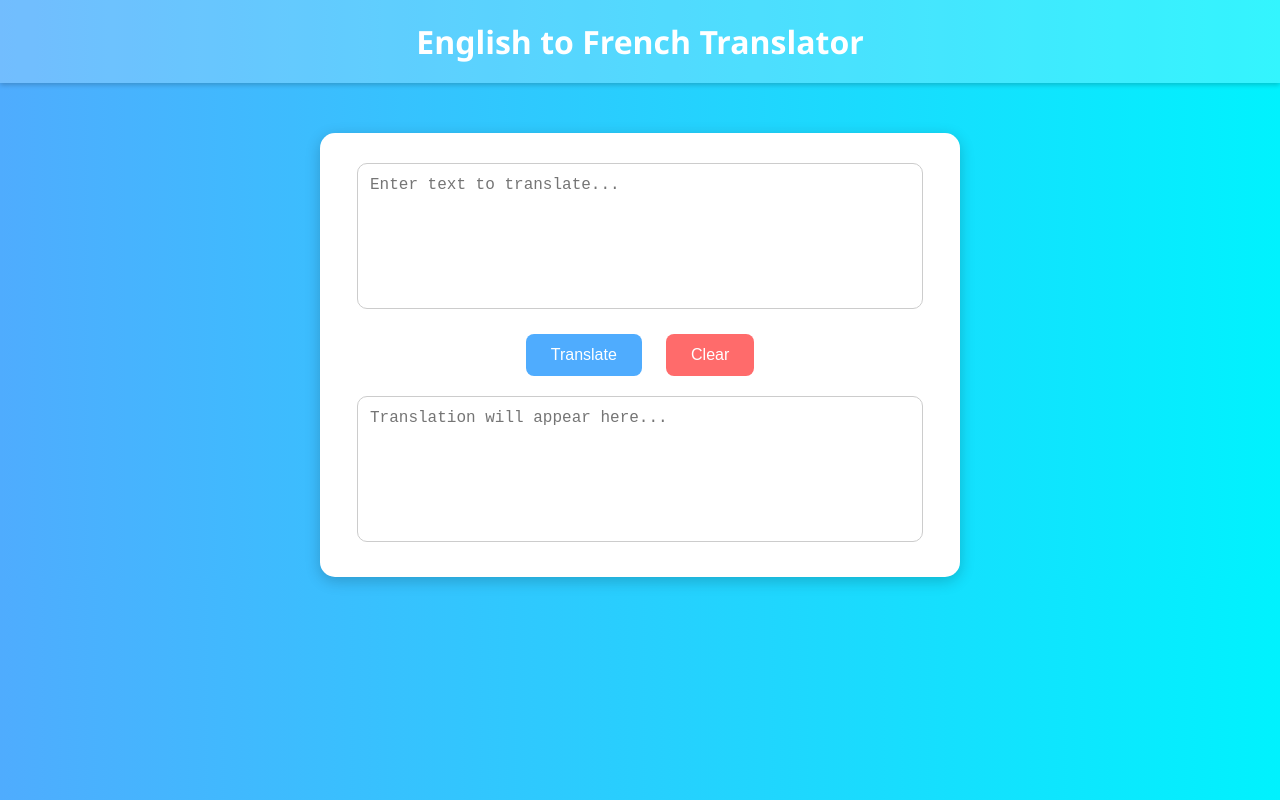
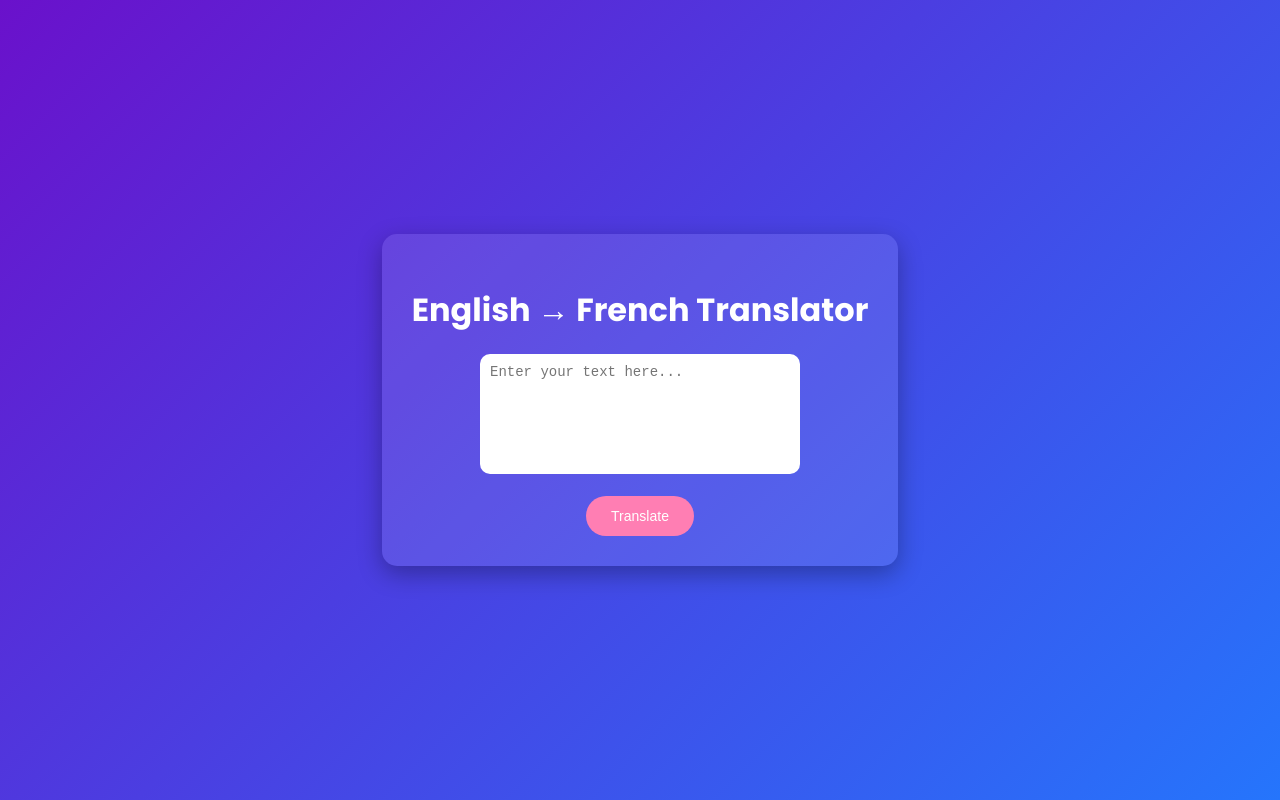
Before and after one commit to fadel-danab320/-flask_machine_translation_eng_fr, a Flask app: page / in a window 1280 px wide. Run offline with Flask 3, Linux system fonts and the light colour scheme.

Commit message:
Update index.html

```diff
--- a/templates/index.html
+++ b/templates/index.html
@@ -2,125 +2,82 @@
 <html lang="en">
 <head>
     <meta charset="UTF-8">
-    <meta name="viewport" content="width=device-width, initial-scale=1.0">
-    <title>English to French Translator</title>
+    <title>Machine Translation</title>
     <style>
+        @import url('https://fonts.googleapis.com/css2?family=Poppins:wght@300;500;700&display=swap');
+
         body {
-            font-family: 'Segoe UI', Tahoma, Geneva, Verdana, sans-serif;
-            background: linear-gradient(to right, #4facfe, #00f2fe);
-            color: #333;
-            text-align: center;
+            font-family: 'Poppins', sans-serif;
             margin: 0;
             padding: 0;
-        }
-
-        header {
-            padding: 20px;
-            background-color: rgba(255, 255, 255, 0.2);
+            background: linear-gradient(135deg, #6a11cb, #2575fc);
             color: white;
-            font-size: 2rem;
-            font-weight: bold;
-            box-shadow: 0 2px 5px rgba(0, 0, 0, 0.2);
+            display: flex;
+            justify-content: center;
+            align-items: center;
+            height: 100vh;
+            animation: fadeIn 1.2s ease-in-out;
         }
 
         .container {
-            margin-top: 50px;
-            padding: 20px;
-            background-color: white;
+            text-align: center;
+            background: rgba(255, 255, 255, 0.1);
+            padding: 30px;
             border-radius: 15px;
-            max-width: 600px;
-            margin-left: auto;
-            margin-right: auto;
-            box-shadow: 0 4px 15px rgba(0, 0, 0, 0.2);
+            box-shadow: 0 8px 25px rgba(0,0,0,0.3);
+            animation: slideUp 1s ease-out;
+        }
+
+        h1 {
+            margin-bottom: 20px;
+            font-weight: 700;
         }
 
         textarea {
-            width: 90%;
-            height: 120px;
-            margin: 10px 0;
-            padding: 12px;
-            font-size: 16px;
-            border: 1px solid #ccc;
+            width: 300px;
+            height: 100px;
+            border: none;
             border-radius: 10px;
+            padding: 10px;
             resize: none;
-            outline: none;
-            transition: border-color 0.3s ease;
-        }
-
-        textarea:focus {
-            border-color: #4facfe;
-            box-shadow: 0 0 5px rgba(79, 172, 254, 0.5);
+            font-size: 14px;
         }
 
         button {
+            margin-top: 15px;
             padding: 12px 25px;
-            margin: 10px;
-            font-size: 16px;
+            border: none;
+            border-radius: 25px;
+            background: #ff7eb3;
+            color: white;
+            font-size: 14px;
             cursor: pointer;
-            border: none;
-            border-radius: 8px;
-            background-color: #4facfe;
-            color: white;
-            transition: background-color 0.3s ease, transform 0.2s ease;
+            transition: all 0.3s ease;
         }
 
         button:hover {
-            background-color: #00c3ff;
-            transform: translateY(-2px);
+            background: #ff4e8d;
+            transform: scale(1.05);
         }
 
-        button.clear {
-            background-color: #ff6b6b;
+        @keyframes fadeIn {
+            from { opacity: 0; }
+            to { opacity: 1; }
         }
 
-        button.clear:hover {
-            background-color: #ff4b4b;
+        @keyframes slideUp {
+            from { transform: translateY(50px); opacity: 0; }
+            to { transform: translateY(0); opacity: 1; }
         }
     </style>
-    <script>
-        async function translateText() {
-            const inputText = document.getElementById("inputText").value.trim();
-            const outputText = document.getElementById("outputText");
-
-            if (!inputText) {
-                outputText.value = "Please enter text to translate.";
-                return;
-            }
-
-            outputText.value = "Translating...";
-            try {
-                const response = await fetch("/translate", {
-                    method: "POST",
-                    headers: { "Content-Type": "application/json" },
-                    body: JSON.stringify({ text: inputText })
-                });
-
-                if (!response.ok) {
-                    throw new Error("Translation service unavailable");
-                }
-
-                const data = await response.json();
-                outputText.value = data.translation || "Error in translation";
-            } catch (error) {
-                outputText.value = "Error: " + error.message;
-            }
-        }
-
-        function clearFields() {
-            document.getElementById("inputText").value = "";
-            document.getElementById("outputText").value = "";
-        }
-    </script>
 </head>
 <body>
-    <header>English to French Translator</header>
     <div class="container">
-        <textarea id="inputText" placeholder="Enter text to translate..." maxlength="500"></textarea>
-        <br>
-        <button onclick="translateText()">Translate</button>
-        <button class="clear" onclick="clearFields()">Clear</button>
-        <br>
-        <textarea id="outputText" placeholder="Translation will appear here..." readonly></textarea>
+        <h1>English → French Translator</h1>
+        <form action="/translate" method="POST">
+            <textarea name="text" placeholder="Enter your text here..."></textarea><br>
+            <button type="submit">Translate</button>
+        </form>
     </div>
 </body>
 </html>
```
